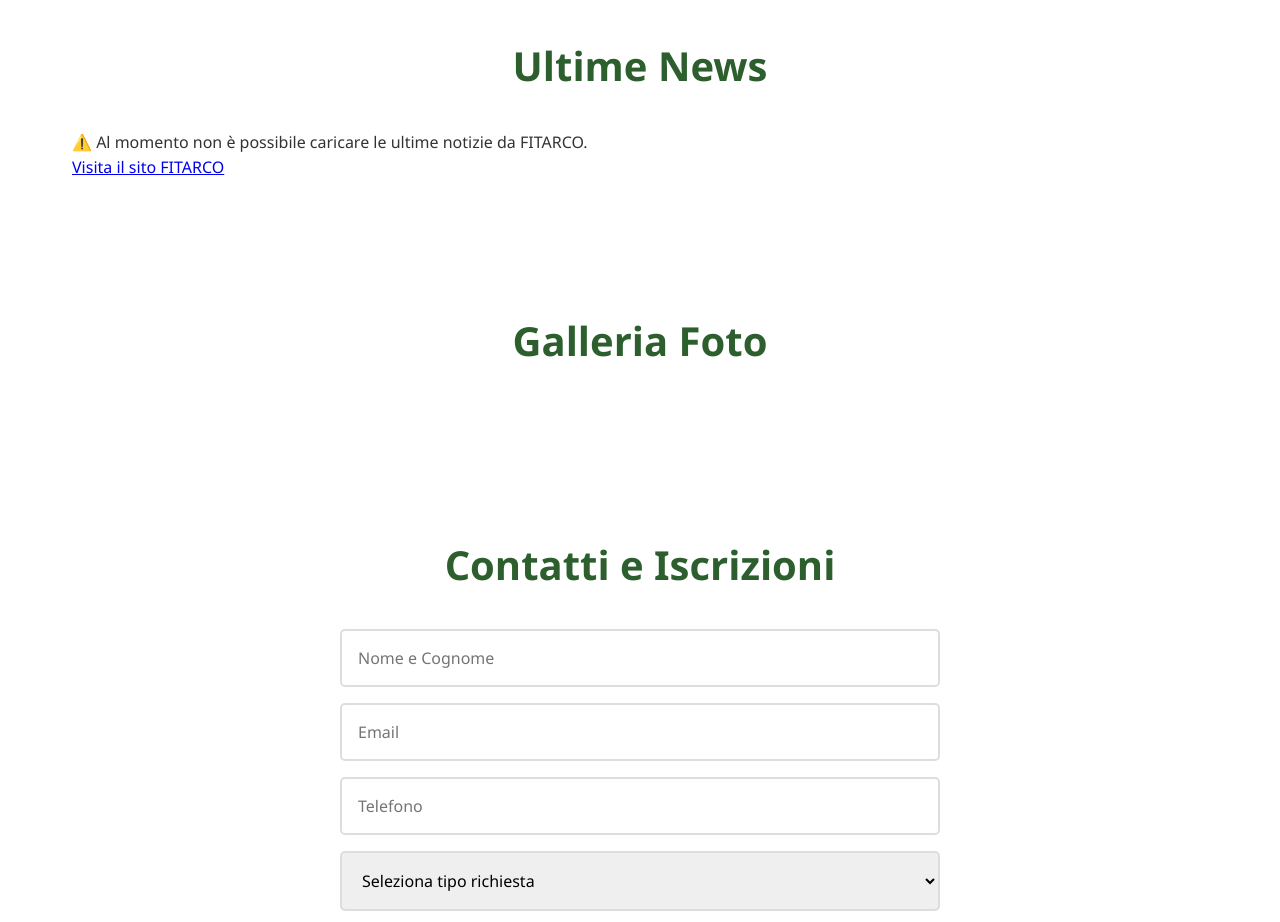
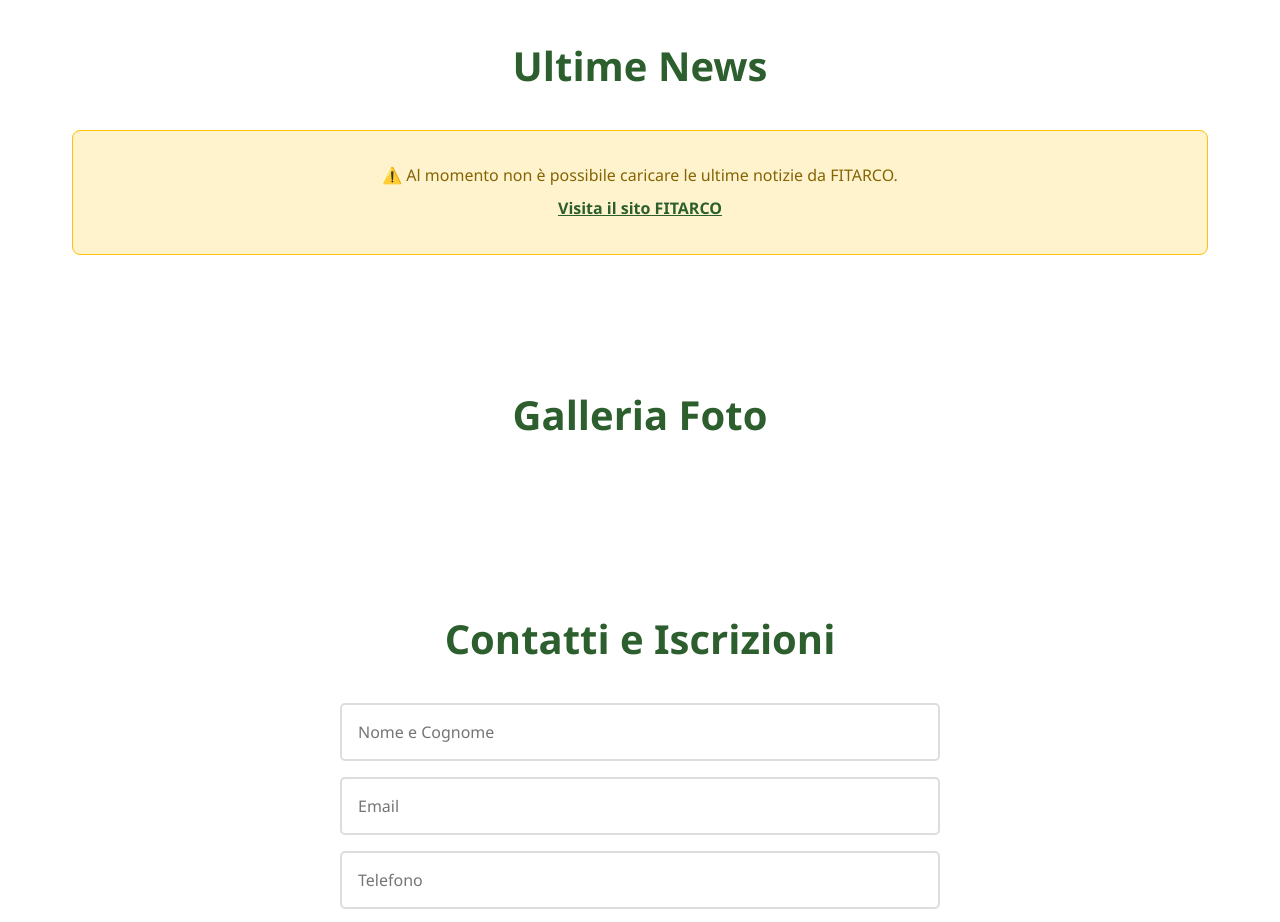
Before and after one commit to Giankomat72/arcieri-tiburzi-website, a plain HTML site: page index.html in a window 1280 px wide. Shown: the part 820-1742 px from the top of the page. Drawn offline with Linux system fonts and the light colour scheme; no server answers.

Commit message:
Update style.css

```diff
--- a/css/style.css
+++ b/css/style.css
@@ -278,3 +278,36 @@ footer {
     color: var(--secondary-color);
     text-decoration: underline;
 }
+
+/* Stile per il titolo delle news */
+.news-title {
+    color: var(--primary-color);
+    font-size: 1.1rem;
+    margin: 0.5rem 0;
+    font-weight: 600;
+    line-height: 1.4;
+}
+
+/* Stile per il messaggio di errore */
+.news-error {
+    background: #fff3cd;
+    border: 1px solid #ffc107;
+    border-radius: 8px;
+    padding: 1.5rem;
+    text-align: center;
+}
+
+.news-error p {
+    margin: 0.5rem 0;
+    color: #856404;
+}
+
+.news-error a {
+    color: var(--primary-color);
+    text-decoration: underline;
+    font-weight: 600;
+}
+
+.news-error a:hover {
+    color: var(--secondary-color);
+}
```
